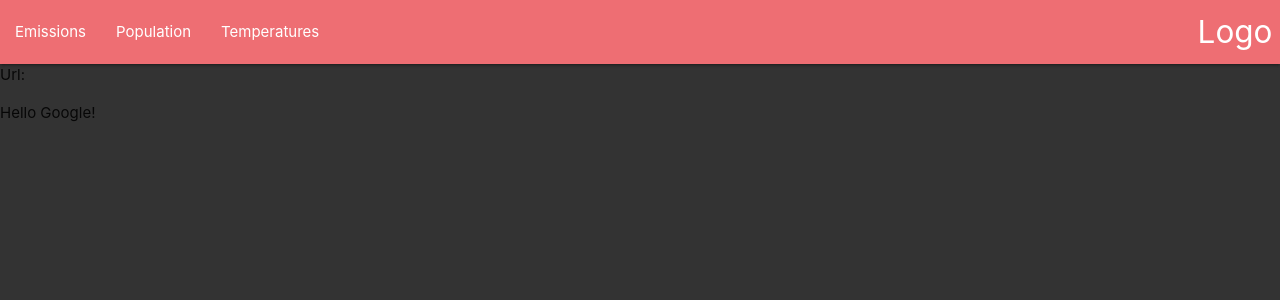
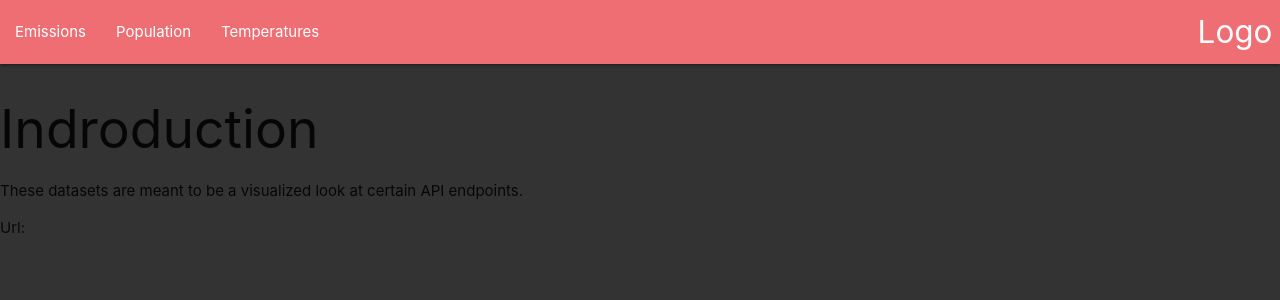
Before and after one commit to JSitter/react_visualizer_challenge, a React app: page / in a window 1280 px wide. Shown: the top 300 px of the page. Built offline with nearby package versions, Linux system fonts and the light colour scheme.

Commit message:
switch components on route

```diff
--- a/src/App.jsx
+++ b/src/App.jsx
@@ -1,7 +1,13 @@
 import React, { Component } from "react";
 import ReactDOM from "react-dom";
-import { BrowserRouter, withRouter } from 'react-router-dom';
+import { BrowserRouter, Route } from 'react-router-dom';
+
+import EmissionGraph from './components/EmissionGraph';
+import Introduction from './components/Introduction';
 import Nav from './components/Nav';
+import PopulationGraph from './components/PopulationGraph';
+import TemperatureGraph from './components/TemperatureGraph';
+
 import './css/style.css';
 
 class App extends Component {
@@ -14,8 +20,6 @@ class App extends Component {
 
     };
 
-
-
   updateUrl(url){
     this.setState({url});
   };
@@ -25,10 +29,14 @@ class App extends Component {
       <BrowserRouter>
         <section>
           <Nav updateUrl={this.updateUrl}/>
-          Url:
-          {this.state.url}
-          <p>Hello Google!</p>
 
+
+          <Route exact path="/" component={Introduction} />
+          <Route path="/emissions" component={EmissionGraph} />
+          <Route path="/population" component={PopulationGraph} />
+          <Route path="/temperatures" component={TemperatureGraph} />
+
+          <section id="debug">Url: {this.state.url}</section>
         </section>
       </BrowserRouter>
     );
```
